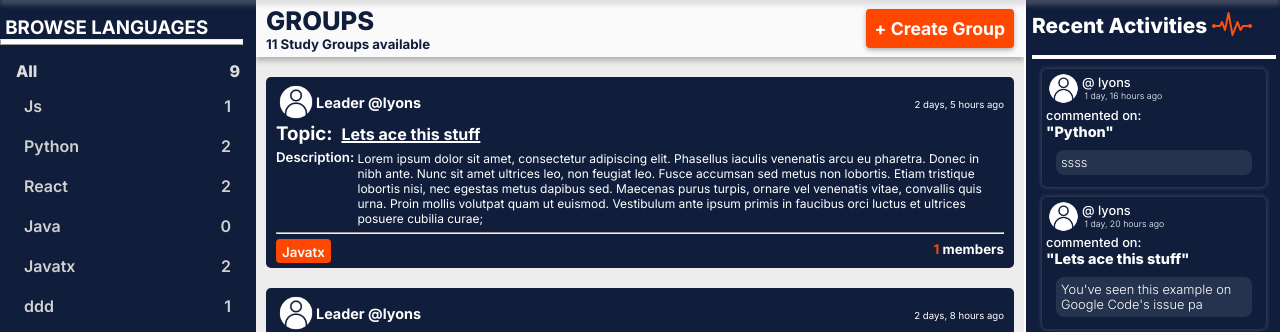
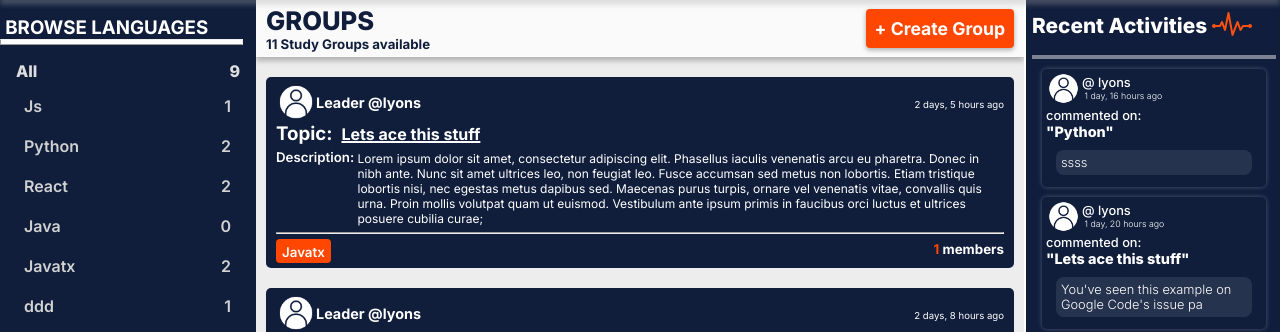
Before and after one commit to Lyonsmasawa/learning-bay, a Django app: page / in a window 1280 px wide. Shown: the part 44-376 px from the top of the page. Run offline with Django 4.2, Linux system fonts and the light colour scheme; data comes from the database, SQL or seed files in the repository; some libraries are stand-ins or nearby versions.

Commit message:
enhance user experience

```diff
--- a/static/styles/main.css
+++ b/static/styles/main.css
@@ -226,7 +226,7 @@ hr {
 
 .activity hr {
     margin-top: .31rem;
-    border: 2px solid #ffffff;
+    border: 2px solid #ffffff73;
 }
 
 .activity__title {
```
